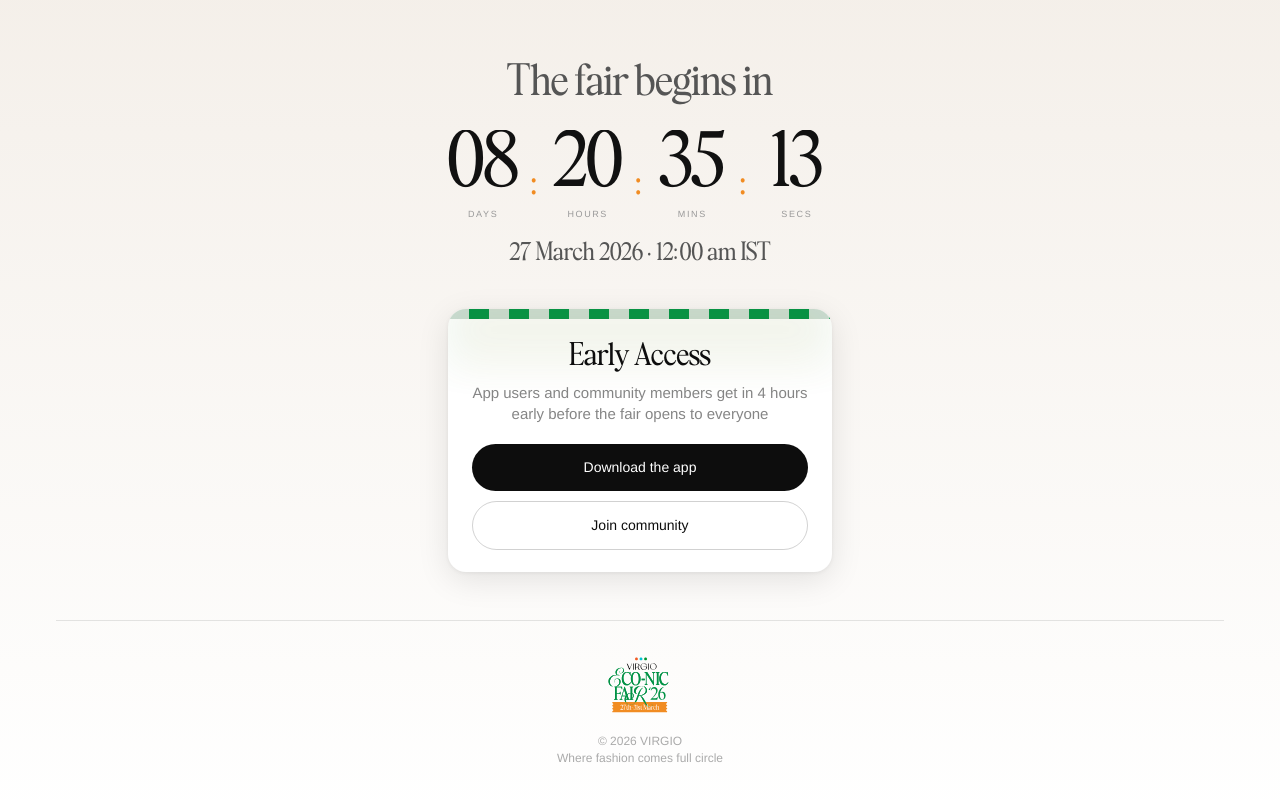
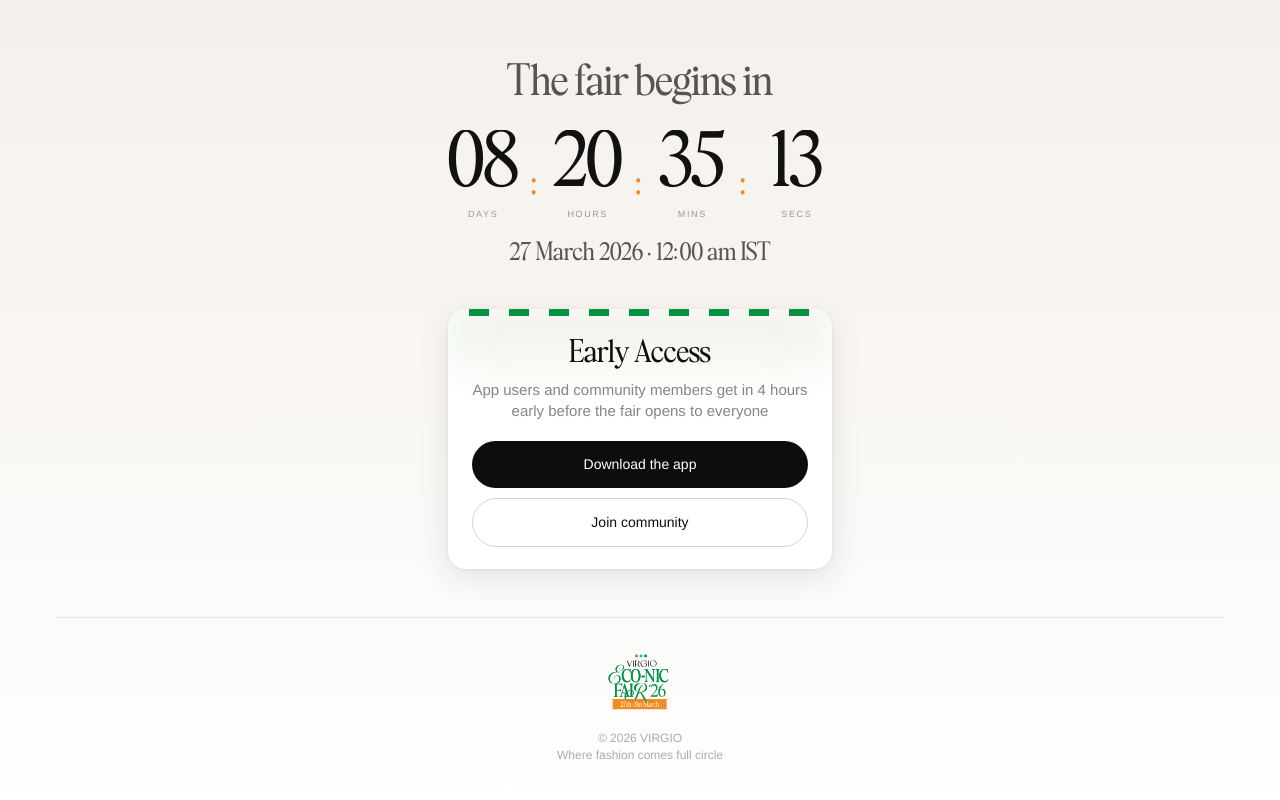
Before and after one commit to charlesboyle/eco-nic-fair-v4, a Next.js app: page / in a window 1280 px wide. Shown: the part 3308-4108 px from the top of the page. Built offline with nearby package versions, Linux system fonts and the light colour scheme.

Commit message:
fix: stripe bar 7px, alternate colour white

```diff
--- a/src/components/FooterCountdown.tsx
+++ b/src/components/FooterCountdown.tsx
@@ -89,7 +89,7 @@ export default function FooterCountdown() {
           }}
         >
           {/* Top stripe bar — animated sliding */}
-          <div style={{ height: '10px', overflow: 'hidden', borderRadius: '18px 18px 0 0', position: 'relative' }}>
+          <div style={{ height: '7px', overflow: 'hidden', borderRadius: '18px 18px 0 0', position: 'relative' }}>
             <motion.div
               aria-hidden
               style={{
@@ -97,7 +97,7 @@ export default function FooterCountdown() {
                 top: 0, bottom: 0,
                 left: '-40px',
                 right: '-40px',
-                backgroundImage: 'repeating-linear-gradient(to right, #009245 0px, #009245 20px, #CDDDD4 20px, #CDDDD4 40px)',
+                backgroundImage: 'repeating-linear-gradient(to right, #009245 0px, #009245 20px, #ffffff 20px, #ffffff 40px)',
               }}
               animate={{ x: [0, 40] }}
               transition={{ repeat: Infinity, duration: 1.4, ease: 'linear' }}
```
